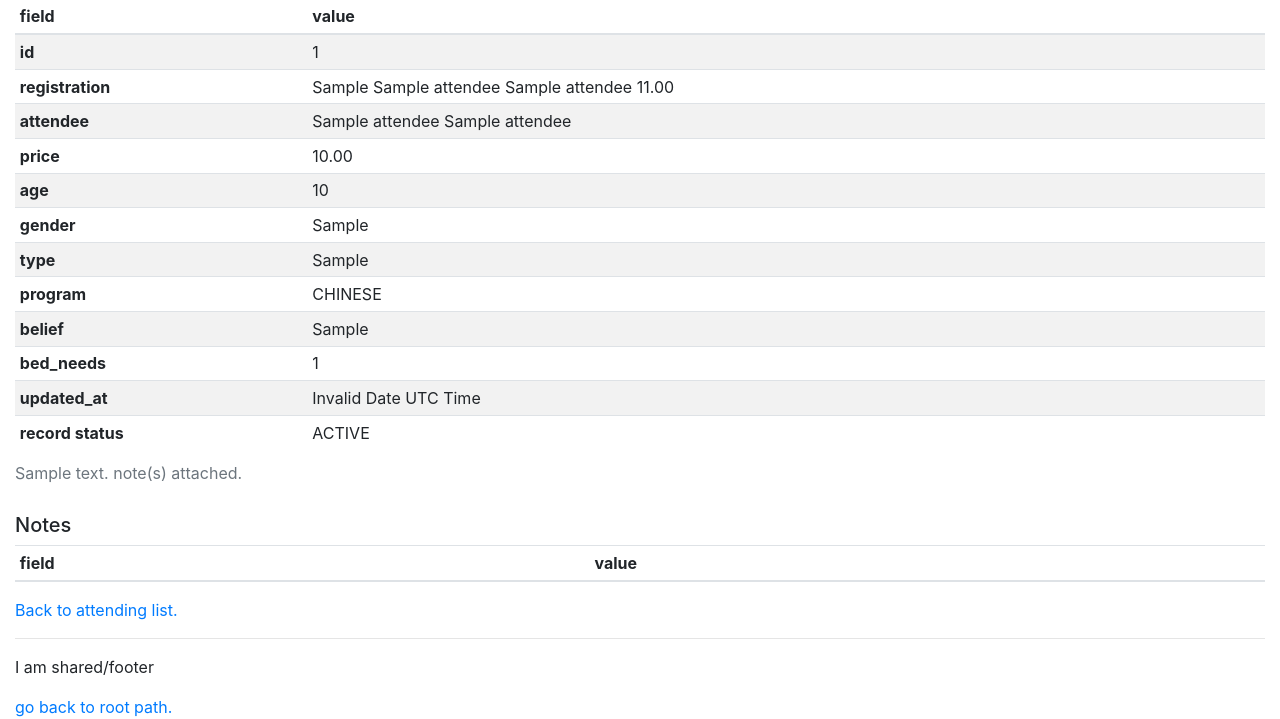
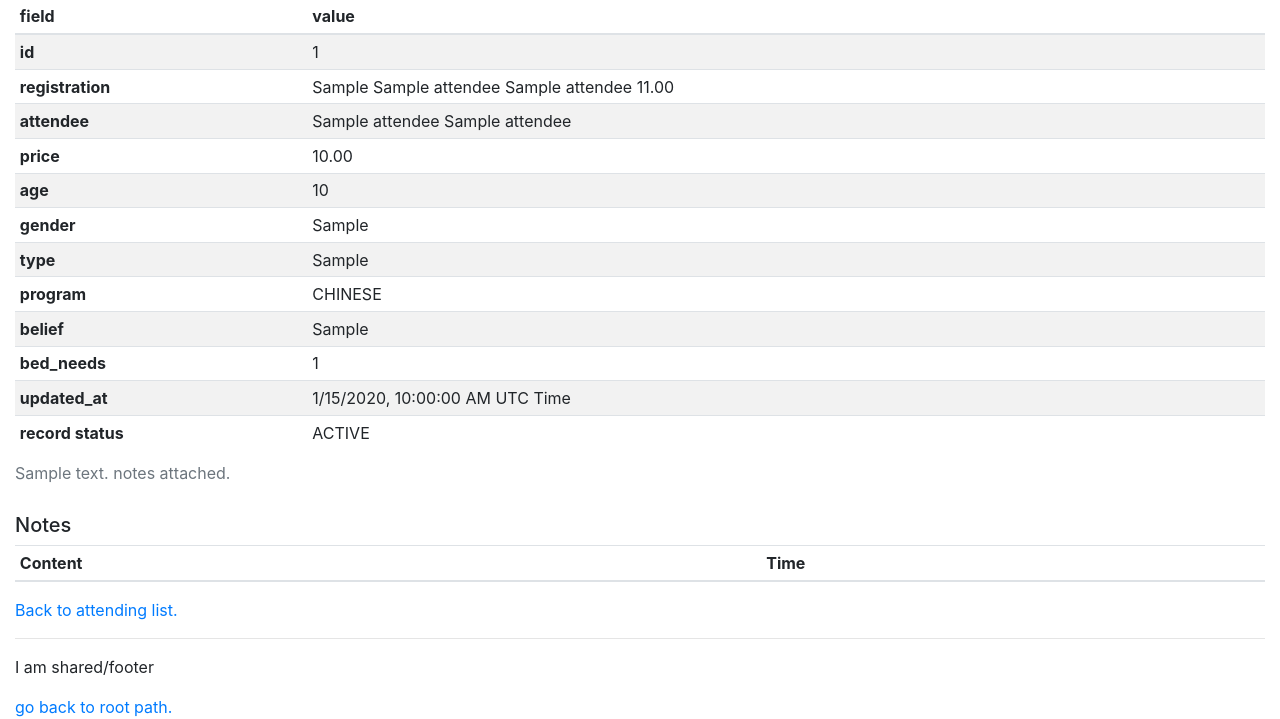
Before and after one commit to xjlin0/attendee, a Django app: template mainsite/templates/attendings/detail.html in a window 1280 px wide. Shown: the part 164-883 px from the top of the page. Run offline with Django 3.2, Linux system fonts and the light colour scheme; a user stored in the database is signed in; tables that the repository leaves empty hold one stand-in row (values such as "Sample post"); the template is opened without the code that fills it: values that come from a table or form of the project are taken from there, most other values are stand-ins (such as "Sample title", 1, 10 or a date in 2020); lists and menus that the app fills with data are empty; some libraries are stand-ins or nearby versions.

Commit message:
fix notes updated display and ordering of the notes

```diff
--- a/mainsite/models/__init__.py
+++ b/mainsite/models/__init__.py
@@ -1,4 +1,5 @@
 from .enum import RecordStatusEnum
+from .formatter import Formatter
 from .link_note import LinkNote
 from .attendee import Attendee
 from .address import Address
--- a/mainsite/models/address.py
+++ b/mainsite/models/address.py
@@ -26,7 +26,7 @@
             status=self.status,
             link_table='mainsite_address',
             link_id=self.id
-        )
+        ).order_by('-updated_at')
 
     def __str__(self):
         return '%s %s %s %s %s' % (self.address_type, self.street1, self.city, self.state, self.zip_code)
--- a/mainsite/models/attending.py
+++ b/mainsite/models/attending.py
@@ -6,8 +6,10 @@
 from .address import Address
 from .registration import Registration
 from .enum import RecordStatusEnum, AttendingProgramEnum
+from .formatter import Formatter
 
-class Attending(models.Model):
+
+class Attending(models.Model, Formatter):
     registration = models.ForeignKey(Registration, null=True, on_delete=models.SET_NULL)
     attendee = models.ForeignKey(Attendee, null=True, on_delete=models.SET_NULL)
     address = models.ManyToManyField(Address)
@@ -36,7 +38,7 @@
             status=self.status,
             link_table='mainsite_attending',
             link_id=self.id
-        )
+        ).order_by('-updated_at')
 
     @property
     def main_contact(self):
--- /dev/null
+++ b/mainsite/models/formatter.py
@@ -0,0 +1,5 @@
+class Formatter:
+
+    @property
+    def iso_updated_at(self):
+        return self.updated_at.isoformat()
--- a/mainsite/models/link_note.py
+++ b/mainsite/models/link_note.py
@@ -1,8 +1,9 @@
 from django.db import models
 from .enum import RecordStatusEnum
+from .formatter import Formatter
 
 
-class LinkNote(models.Model):
+class LinkNote(models.Model, Formatter):
     link_table = models.CharField(max_length=50, db_index=True)
     link_id = models.IntegerField(db_index=True)
     note_type = models.CharField(max_length=20, blank=True, null=True)
--- a/mainsite/models/registration.py
+++ b/mainsite/models/registration.py
@@ -22,7 +22,7 @@
             status=self.status,
             link_table='mainsite_registration',
             link_id=self.id
-        )
+        ).order_by('-updated_at')
 
     @property
     def total(self):
--- a/mainsite/templates/attendings/_attending_table.html
+++ b/mainsite/templates/attendings/_attending_table.html
@@ -50,14 +50,17 @@
       </tr>
       <tr>
         <th scope="row">updated_at</th>
-        <td class="utc" data-utc={{utc_time}}> {{ attending.updated_at }} UTC Time</td>
+        <td class="utc"
+            data-utc={{attending.iso_updated_at}}>
+          {{ attending.updated_at }} UTC Time
+        </td>
       </tr>
       <tr>
         <th scope="row">record status</th>
         <td> {{ attending.status }} </td>
       </tr>
     <caption>
-      {{ note_counts }} note(s) attached.
+      {{ note_counts }} note{{ note_counts|pluralize }} attached.
     </caption>
   </table>
 </div>
--- a/mainsite/templates/attendings/_notes_table.html
+++ b/mainsite/templates/attendings/_notes_table.html
@@ -4,25 +4,20 @@
     <table class="table table-sm table-hover table-striped">
       <thead>
         <tr>
-          <th scope="col">field</th>
-          <th scope="col">value</th>
+          <th scope="col">Content</th>
+          <th scope="col">Time</th>
         </tr>
       </thead>
       <tbody>
-{% for note in attending.notes %}
-        <tr>
-          <th scope="row">note</th>
-          <td> {{ note.note_text }} </td>
-        </tr>
-        <tr>
-          <th scope="row">updated at</th>
-          <td class="utc" data-utc={{utc_time}}> {{ note.updated_at }} UTC Time</td>
-        </tr>
-        <tr>
-          <th scope="row">status</th>
-          <td> {{ note.status }} </td>
-        </tr>
-{% endfor %}
+        {% for note in attending.notes %}
+          <tr>
+            <td> {{ note.note_text }} </td>
+            <td class="utc"
+                data-utc={{note.iso_updated_at}}>
+              {{ note.updated_at }} UTC Time
+            </td>
+          </tr>
+        {% endfor %}
       </tbody>
     </table>
   </div>
--- a/mainsite/views/attendings.py
+++ b/mainsite/views/attendings.py
@@ -40,7 +40,6 @@
 
     def get_context_data(self, **kwargs):
         data = super().get_context_data(**kwargs)
-        data['utc_time'] = self.object.updated_at.isoformat()
         data['note_counts'] = len(self.object.notes)
         data['note_class'] = '' if data['note_counts'] > 0 else 'd-none'
         return data
```
